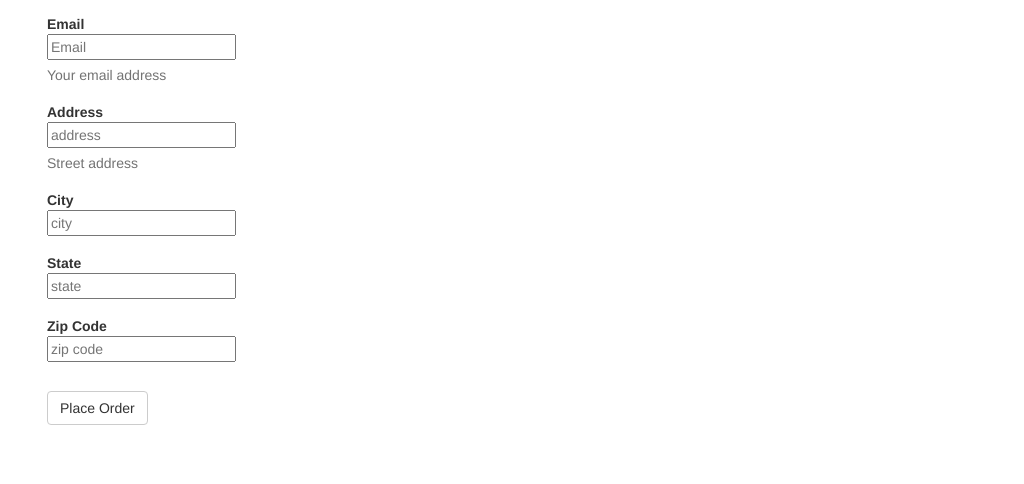
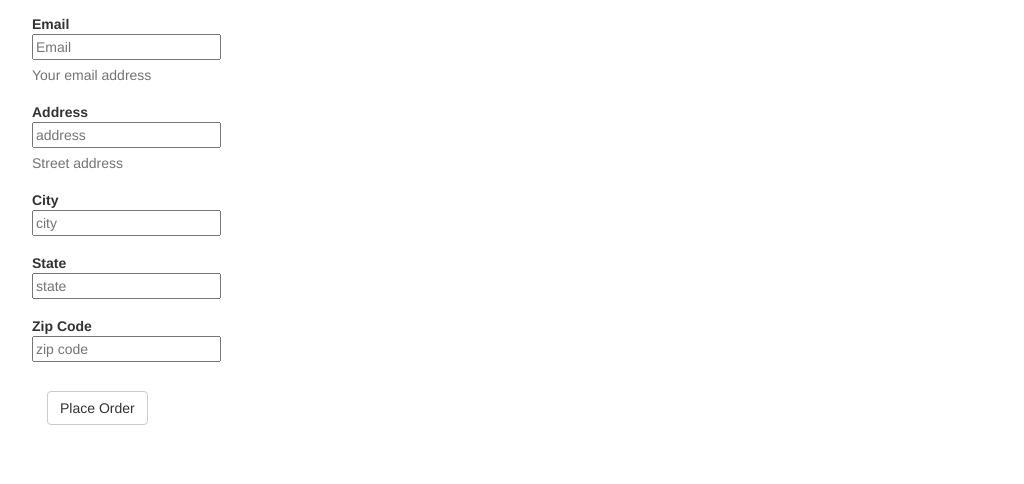
Before and after one commit to Kumachiz/pizza-webpage, a plain HTML site: page index.html in a window 1280 px wide. Shown: the part 661-1145 px from the top of the page, without its empty margins (38-1062 px from the left). Drawn offline with Linux system fonts and the light colour scheme.

Commit message:
html is completed

```diff
--- a/index.html
+++ b/index.html
@@ -66,9 +66,8 @@
           <option value="12">Family Size - 16" - $17</option>
         </select>
         <br>
-        <div class="container">
       	<div class="row">
-        		 <form class="form-horizontal">
+      		 <form class="form-horizontal ">
              <fieldset>
                 <h2>Billing Address</h2>
 
@@ -118,25 +117,25 @@
                 <div class="control-group">
                     <label class="control-label">Zip Code</label>
                 <div class="controls">
-                          <input id="postal-code" name="postal-code" type="text" placeholder="zip code"
-                          class="input-xlarge">
+                  <input id="postal-code" name="postal-code" type="text" placeholder="zip code" class="input-xlarge">
                   <p class="help-block"></p>
-                      </div>
           </div>
         </div>
       </div>
     </form>
 
     <span id="submit" class="btn btn-default">Place Order</span>
+    <br></br>
 
     <div id="pizza-cost">
-        </div>
-        <br></br>
       <div id="order-complete">
         <img src="img/pizza-life.jpg" alt="pizza ready image"/>
       </div>
 
     </div>
+
+
+    </div>
     </div>
   </body>
 </html>
```
Also changed, not shown: 1 other file. Lines whose indentation alone changed are shown as unchanged.
